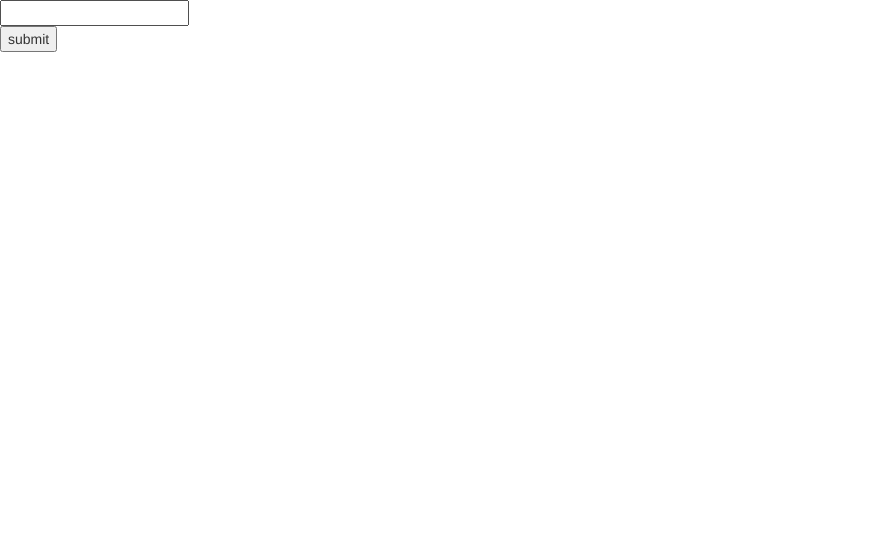
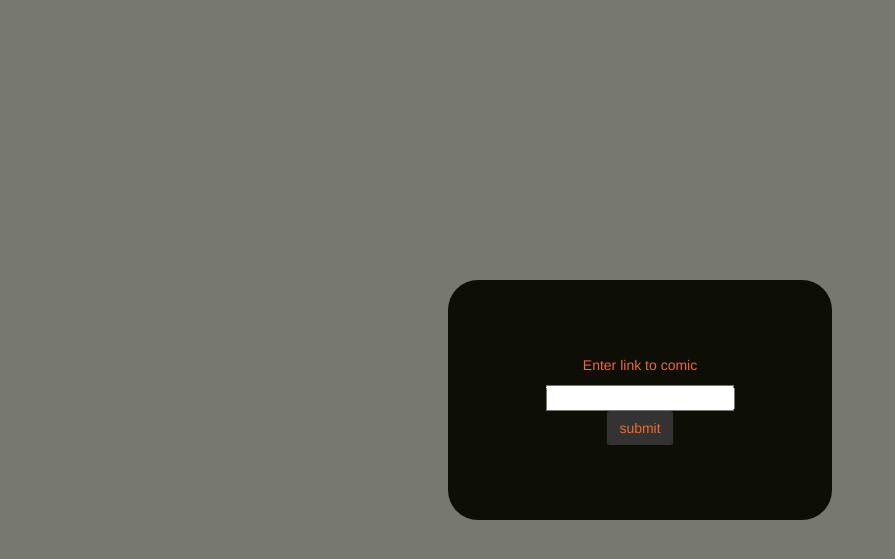
Before and after one commit to Mikhaeli/comic_reader, a Flask app: page / in a window 1280 px wide. Before the commit the part shown is almost empty. Shown: the top 559 px of the page, without its empty margins (0-895 px from the left). Run offline with Flask 2, Linux system fonts and the light colour scheme; some libraries are stand-ins or nearby versions.

Commit message:
basically done

```diff
--- a/static/style.css
+++ b/static/style.css
@@ -1,30 +1,75 @@
-#header {
+/*Colors*/
 
+:root {
+  --background: #777870;
+  --backdrop: #0d0f05;
+  --button-color: #333333;
+  --basic-font: #ec6b2d;
 }
+
+/*Colors taken from http://swisscolors.net/ */
+
+/*
+  Use this to copy paste
+  var(--background);
+  var(--backdrop);
+  var(--button-color);
+  var(--basic-font);
+*/
+
+body {
+  background-color: var(--background);
+}
+
+#header {}
+
+.absCenter {
+  position: absolute;
+  top: 50%;
+  left: 50%;
+  transform: translate(-50%, -50%);
+}
+
+/*index.html*/
+
+#comicLink {
+  text-align: center;
+  background-color: var(--backdrop);
+  width: 30vw;
+  height: 30vh;
+  border-radius: 30px;
+  color: var(--basic-font);
+}
+
+/*read.html*/
 
 #navbar {
   opacity: 0.0;
   position: fixed;
   width: 100vw;
   z-index: 1;
+  text-align: center;
+  color: var(--basic-font);
+  background-color: var(--backdrop);
 }
 
 #navbar:hover {
   opacity: 1.0;
 }
 
+.navButton {
+  color: var(--basic-font);
+  background-color: var(--button-color);
+}
+
 #picture {
   text-align: center;
   height: 100vh;
   width: 100vw;
+  background-color: var(--background: #777870);
 }
 
 #comicPage {
-  position: absolute;
-  top: 50%;
-  left: 50%;
-  transform: translate(-50%, -50%);
-
   text-align: center;
   max-height: 100vh;
   max-width: 100vw;
--- a/templates/index.html
+++ b/templates/index.html
@@ -19,11 +19,15 @@
 </head>
 
 <body>
-  <div id="comicLink">
-    <form action="/read" method="POST">
-      <input type="text" name="comicPageLink"><br>
-      <input type="submit" value="submit">
-    </form>
+  <div id="comicLink" class="absCenter">
+    <div id="comicLinkCenter" class="absCenter">
+      <p>Enter link to comic</p>
+      <form action="/read" method="POST">
+        <input type="text" name="comicPageLink">
+        <br>
+        <input type="submit" class="navButton btn" value="submit">
+      </form>
+    </div>
   </div>
 
 </body>
```
Also changed, not shown: templates/read.html (+10 -6 lines), static/script.js (indentation only).
